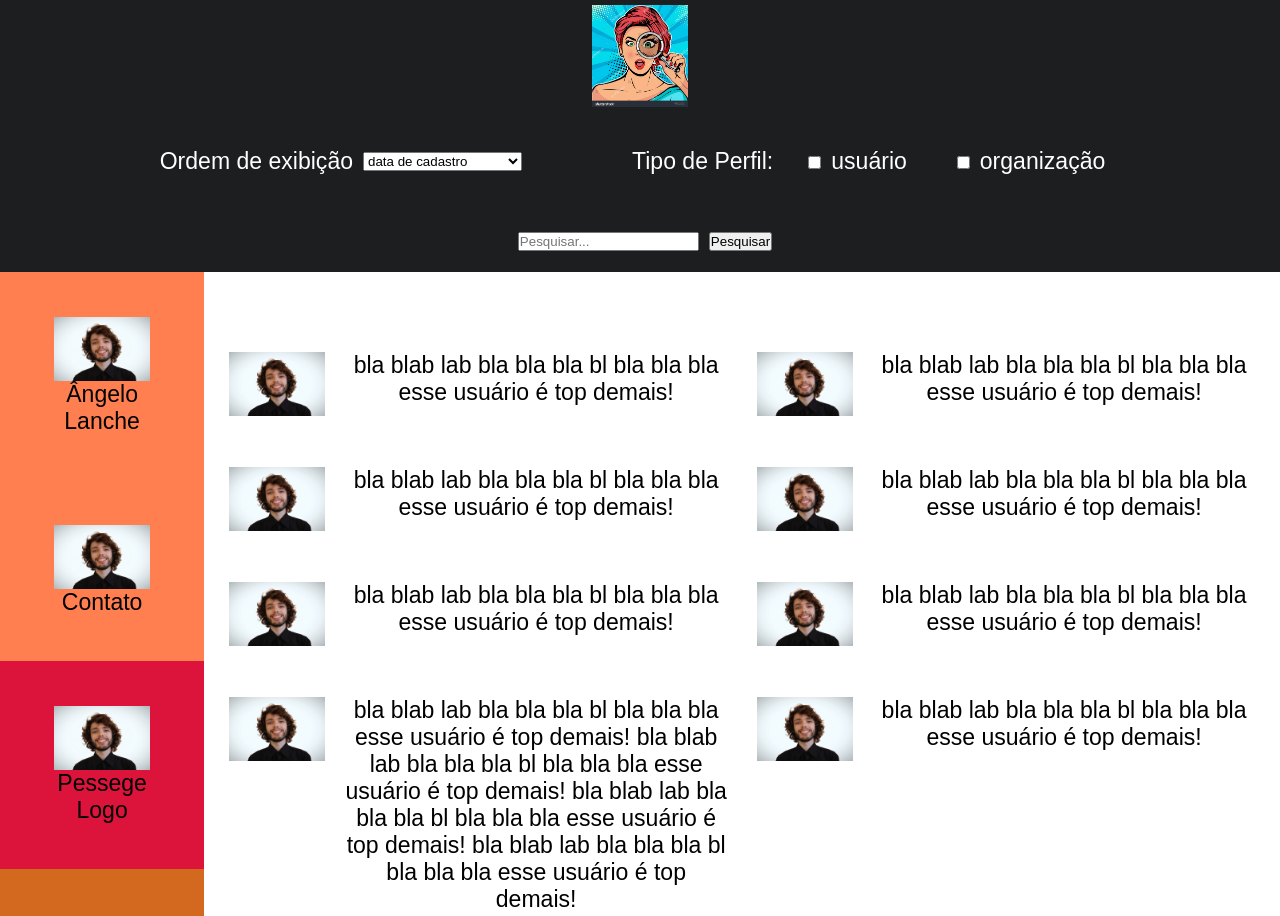
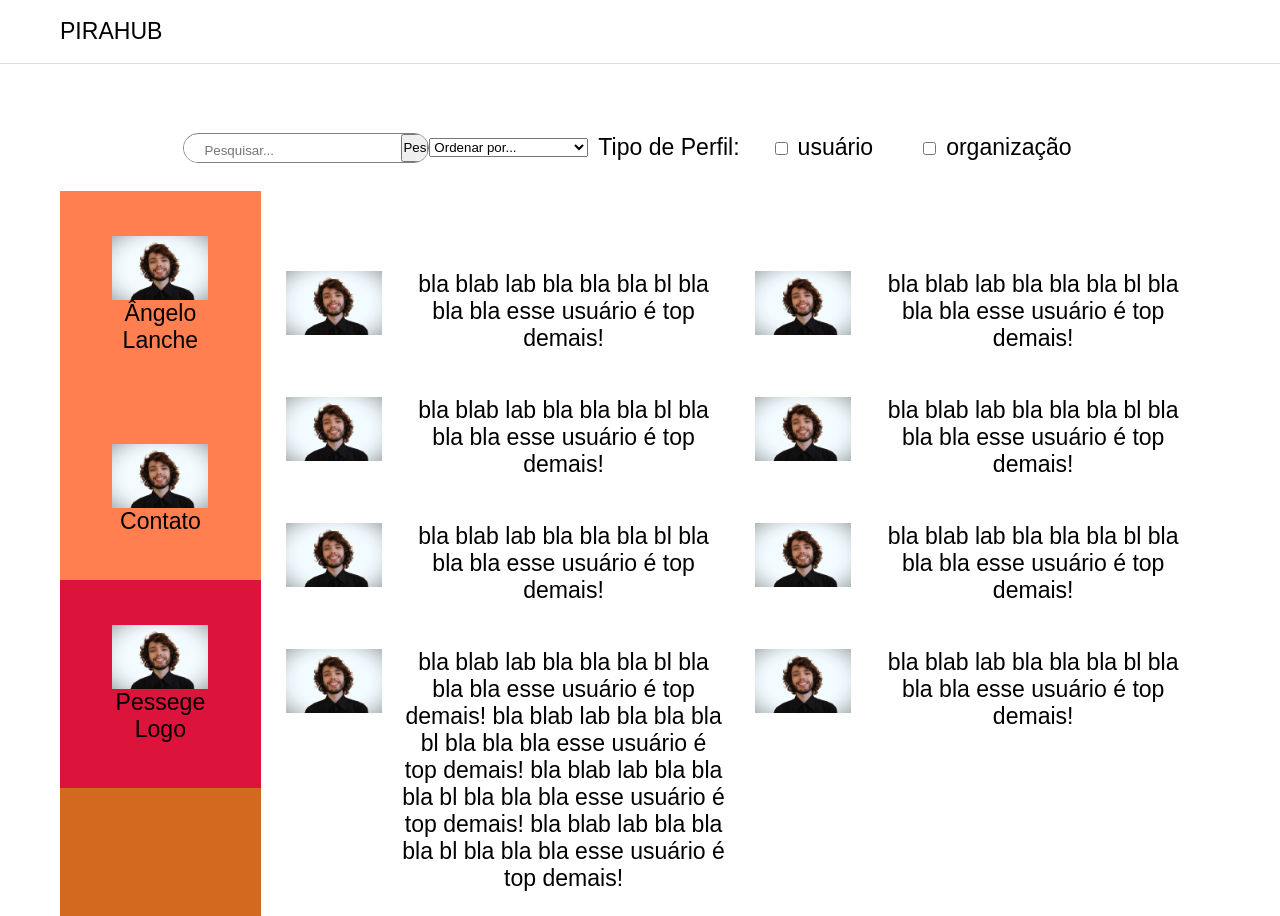
Before and after one commit to AngeloLanch/pirahub, a website: page index.html in a window 1280 px wide. Shown: the top 916 px of the page. Drawn offline with Linux system fonts and the light colour scheme.

Commit message:
header and searchBox desgin application - in progress

```diff
--- a/index.html
+++ b/index.html
@@ -7,23 +7,32 @@
         <title>PiraHub</title>
     </head>
     <body>
-        <main>
-            <header class="header">
+        <header class="headerBox">
             <div class="brandBox">
-                    <img src="./img/mg-girl.jpg"/>
+                <p>PIRAHUB</p>
             </div>
+        </header>
+        <main class="mainBox">
             <section class="searchBox">
-                    <div class="filters">
-                        <div class="filterName">
-                            <p>Ordem de exibição</p>
+                <div class="filter">
+                    <div class="searchBar">
+                        <div class="searchWriter">
+                            <input type="text" placeholder="Pesquisar...">
                         </div>
+                        <div class="searchButton">
+                            <button type="button">Pes</button>
+                        </div>
+                    </div>
+                </div>
+                <div class="filter">
                     <select name="select">
-                            <option value="signUpDate" selected>data de cadastro</option>
+                        <option value="signUpDate" selected >Ordenar por...</option>
+                        <option value="signUpDate">data de cadastro</option>
                         <option value="followers">número de seguidores</option>
                         <option value="repositoryQuantity">número de repositórios</option>
                     </select>
                 </div>
-                    <div class="filters">
+                <div class="filter">
                     <div class="filterName">
                         <p>Tipo de Perfil:</p>
                     </div>
@@ -44,16 +53,7 @@
                         </div>
                     </div>
                 </div>
-                    <div class="filters">
-                        <div class="filterName">
-                            <input type="text" placeholder="Pesquisar...">
-                        </div>
-                        <div>
-                            <button type="button">Pesquisar</button>
-                        </div>
-                    </div>
             </section>
-            </header>
             <section class="contentBox">
                 <section class="resultsBox">
                     <div class="userBox">
--- a/style.css
+++ b/style.css
@@ -14,14 +14,23 @@ img {
     margin: 0 auto;
 }
 
-.header {
-    display: flex;
-    background: #1d1e20;
-    flex-direction: column;
+p, label {
+    color: black;
+}
+
+.mainBox{
+    padding: 0px 16px 48px;
+}
+
+.headerBox {
+    border-bottom: 1px solid #dadce0;
 }
 
 .brandBox {
-    margin: 5px auto;
+    width: 100%;
+    padding: 18px 60px;
+    background: #FFF;
+    text-align: center;
 }
 
 /*.brandBox */
@@ -31,19 +40,42 @@ img {
     color: white;
     justify-content: center;
     flex-wrap: wrap;
+    margin: 40px 0px 0px;
 }
 
-.filters {
-    margin: 10px 50px;
+.filter {
+    margin: 10px  0px;
     display: flex;
     justify-content: center;
     align-items: center;
     flex-wrap: wrap;
     text-align: center;
+    min-width: 0;
 }
 
 .filterName {
     margin: 10px;
+}
+
+.searchBar {
+    display: flex;
+    min-width: 0;
+    border: 1px solid gray;
+    border-radius: 50px;
+    overflow: hidden;
+}
+
+.searchWriter {
+    min-width: 0;
+}
+.searchWriter input {
+    border: 0;
+    padding: 4px 20px;
+    width: 100%;
+}
+
+.searchButton {
+    display: flex;
 }
 
 .checkbox {
@@ -104,6 +136,14 @@ img {
 }
 
 @media (min-width: 550px) {
+    .brandBox {
+        text-align: left;
+    }
+
+    .mainBox{
+        padding: 0px 60px 48px;
+    }
+
     .userBox p {
         padding-left: 20px;
     }
```
Lines whose indentation alone changed are shown as unchanged.
